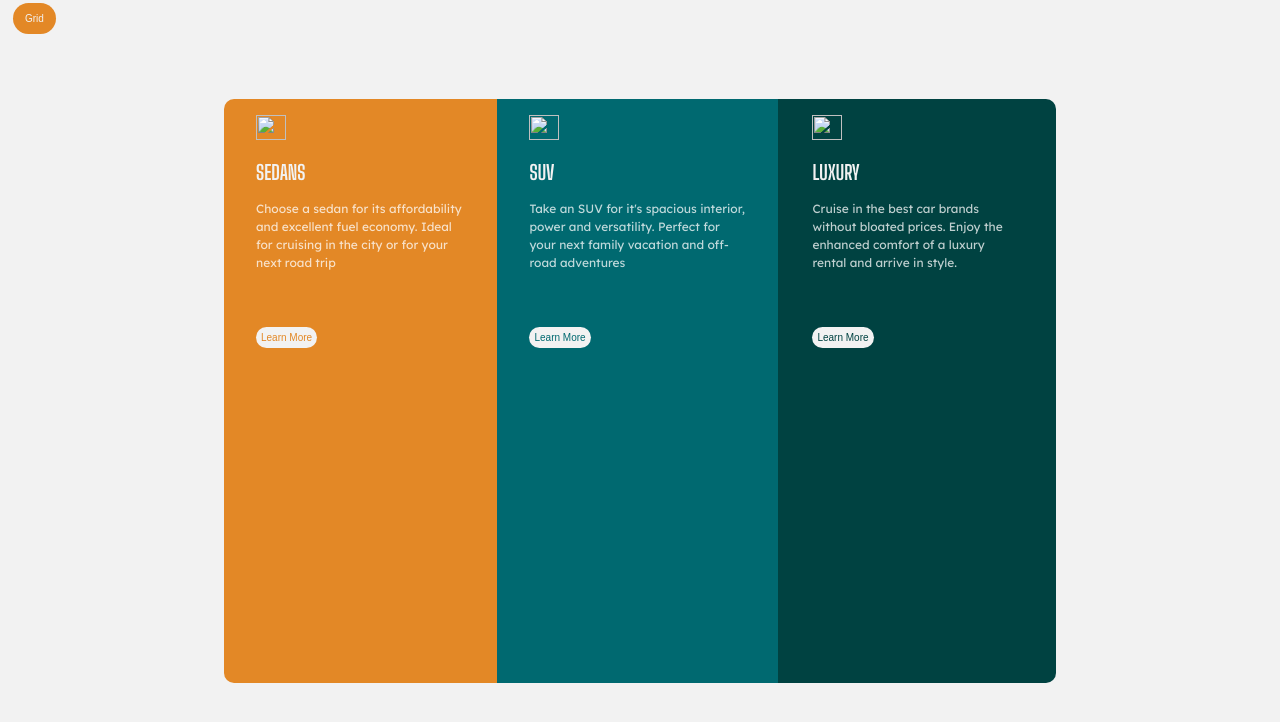
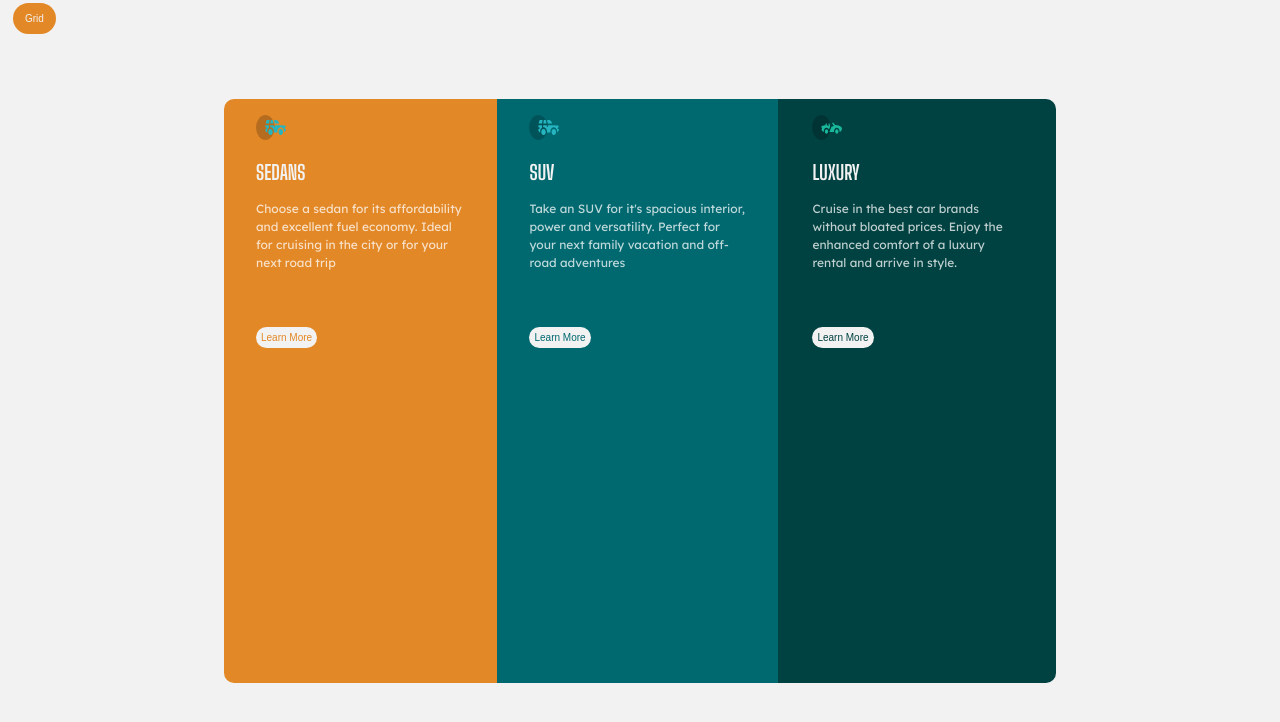
Before and after one commit to joyous-tech/GRID-PROJECT, a plain HTML site: page index.html in a window 1280 px wide. Drawn offline with Linux system fonts and the light colour scheme; the site is published under a folder, as on GitHub Pages, so addresses that start at the root find nothing.

Commit message:
Update index.html

```diff
--- a/index.html
+++ b/index.html
@@ -84,11 +84,11 @@
     </style>
 </head>
 <body>
-        <button id="grid-btn"><a href="/GRID.html">Grid</a> </button>
+        <button id="grid-btn"><a href="GRID.html">Grid</a> </button>
         <div class="container">
             <div class="section-1">
                 <div class="section-content">
-                    <img src="/icon-suvs.svg">
+                    <img src="icon-suvs.svg">
                     <h2>SEDANS</h2>
                     <p>
                         Choose a sedan for its affordability and excellent
@@ -100,7 +100,7 @@
             </div>
             <div class="section-2">
                 <div class="section-content">
-                    <img src="/icon-suvs.svg">
+                    <img src="icon-suvs.svg">
                     <h2>SUV</h2>
                     <p>
                         Take an SUV for it's spacious interior, power and versatility.
@@ -112,7 +112,7 @@
             </div>
             <div class="section-3">
                 <div class="section-content">
-                    <img src="/icon-luxury.svg">
+                    <img src="icon-luxury.svg">
                     <h2>LUXURY</h2>
                     <p>
                         Cruise in the best car brands without bloated prices. Enjoy the enhanced comfort of
```
